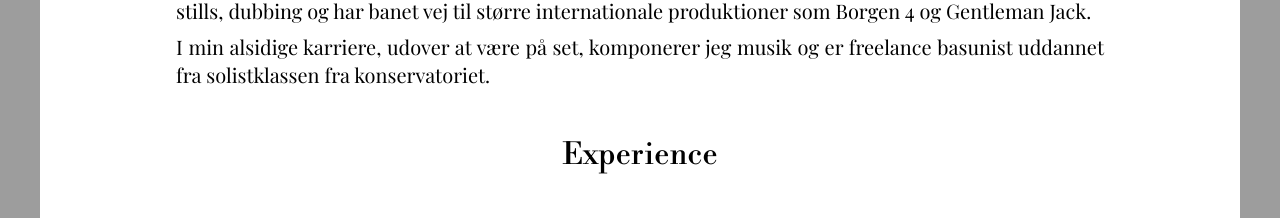
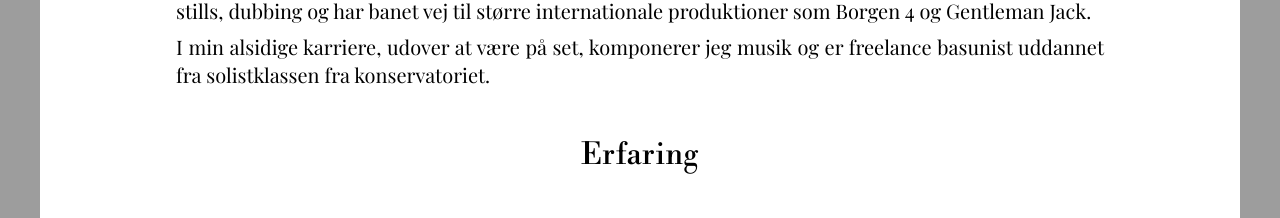
Before and after one commit to Claudiu-Ionel/rene-website, a Next.js app: page / in a window 1280 px wide. Shown: the part 2240-2458 px from the top of the page. Built offline with nearby package versions, Linux system fonts and the light colour scheme.

Commit message:
Added LangContext to ExperienceTimeline

```diff
--- a/app/Components/ExperienceTimeline.js
+++ b/app/Components/ExperienceTimeline.js
@@ -1,9 +1,17 @@
+// Data:
 import { experienceTimelineData } from "../data/data";
 
+// Language context:
+import { useContext } from "react";
+import { AppContext } from "../layout";
+
 export default function ExperienceTimeline() {
+  const { englishVersion } = useContext(AppContext);
   return (
     <article className="w-full bg-white flex flex-col items-center">
-      <h2 className="font-primary text-3xl my-10">Experience</h2>
+      <h2 className="font-primary text-3xl my-10">
+        {!englishVersion ? "Erfaring" : "Experience"}
+      </h2>
       <section className="w-[60%] ipadAir:w-full">
         {experienceTimelineData.map(({ year, projects }) => (
           // eslint-disable-next-line react/jsx-key
```
Also changed, not shown: app/Components/Experience.js (+5 -3 lines).
